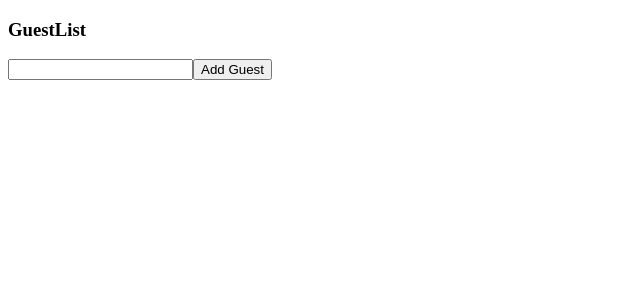
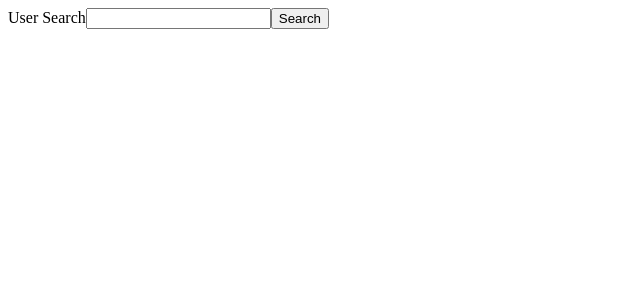
Before and after one commit to zhulinpinyu/typescript-my-action, a React (Create React App) app in the folder rts/: page / in a window 1280 px wide. Shown: the top 300 px of the page, without its empty margins (0-640 px from the left). Built offline with nearby package versions, Linux system fonts and the light colour scheme.

Commit message:
more practice

```diff
--- a/rts/src/index.tsx
+++ b/rts/src/index.tsx
@@ -1,9 +1,9 @@
 import ReactDOM from 'react-dom'
-import GuestList from "./state/GuestList";
+import UserSearch from './state/UserSearch'
 
 const App = () => {
   return <div>
-    <GuestList/>
+    <UserSearch />
   </div>
 }
 
--- /dev/null
+++ b/rts/src/state/UserSearch.tsx
@@ -0,0 +1,31 @@
+import { useState } from "react"
+
+const users = [
+  {name: "mlxb", age: 21},
+  {name: "brjm", age: 10},
+  {name: "mjyj", age: 5},
+  {name: "mjyd", age: 3},
+]
+
+interface UserProps {name: string; age: number;}
+
+const UserSearch: React.FC = () => {
+  const [name, setName] = useState<string>('')
+  const [user, setUser] = useState<UserProps|undefined>()
+
+  const onClick = () => {
+    const foundUser = users.find(user => user.name === name)
+    setUser(foundUser)
+  }
+
+  return <div>
+    User Search
+    <input value={name} onChange={e => setName(e.target.value)} />
+    <button onClick={onClick}>Search</button>
+
+    {user && user.name}
+    {user && user.age}
+  </div>
+}
+
+export default UserSearch
```
